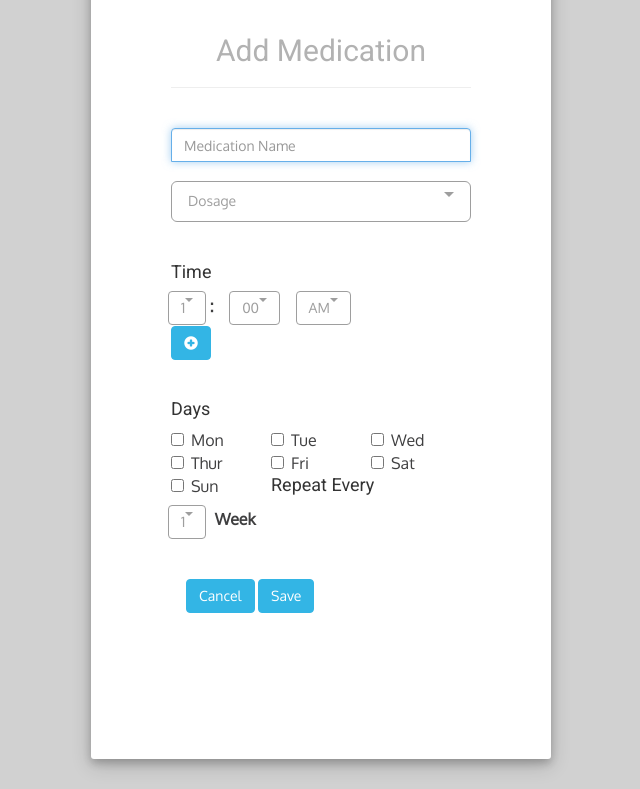
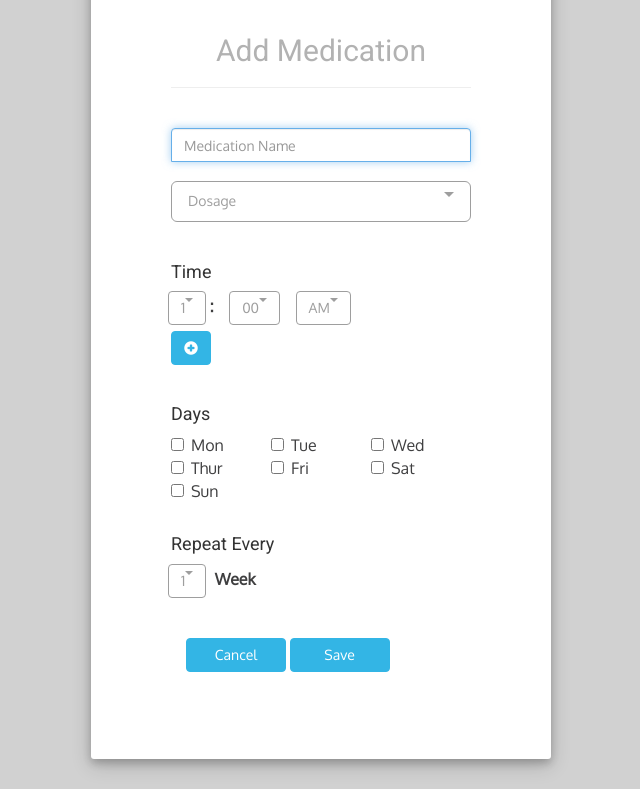
Before and after one commit to joharahalomair/PillApp, a PHP site: page /AddMedication.html in a window 1280 px wide. Shown: the part 61-850 px from the top of the page, without its empty margins (319-959 px from the left). Run offline with PHP 8.4, Linux system fonts and the light colour scheme; some libraries are stand-ins or nearby versions.

Commit message:
Update stylesheet.css

```diff
--- a/stylesheet.css
+++ b/stylesheet.css
@@ -43,69 +43,6 @@ body{
 }
 
 
-/*time clock*/
-.spiralContainer {
-  border-radius: 50%;
-  width:200px;
-  height:200px;
-  overflow:hidden;
-  margin:20px;
-
-  -webkit-animation: spin 3s linear 0s infinite reverse;
-  -moz-animation: spin 3s linear 0s infinite reverse;
-  -ms-animation: spin 3s linear 0s infinite reverse;
-  -o-animation: spin 3s linear 0s infinite reverse;
-  animation: spin 3s linear 0s infinite reverse;
-
-  -webkit-animation-play-state: paused;
-  -moz-animation-play-state: paused;
-  -ms-animation-play-state: paused;
-  -o-animation-play-state: paused;
-  animation-play-state: paused;
-}
-.spiral {
-  width:200px;
-  height:200px;
-  border-radius: 50%;
-  background-image: url("assets/pillboxLogosmall.png");
-  background-size: 70%;
-  background-repeat:no-repeat;
-  background-position:50% 50%;
-
-
-  -webkit-animation: spin 6s linear 0s infinite normal;
-  -moz-animation: spin 6s linear 0s infinite normal;
-  -ms-animation: spin 6s linear 0s infinite normal;
-  -o-animation: spin 6s linear 0s infinite normal;
-  animation: spin 6s linear 0s infinite normal;
-}
-.spiralContainer:hover {
-  -webkit-animation-play-state: running;
-  -moz-animation-play-state: running;
-  -ms-animation-play-state: running;
-  -o-animation-play-state: running;
-  animation-play-state: running;
-}
-@keyframes spin {
-  0% { transform: rotate(360deg); }
-  100% { transform: rotate(0deg); }
-}
-@-webkit-keyframes spin {
-  0% {-webkit-transform: rotate(360deg); }
-  100% { -webkit-transform: rotate(0deg); }
-}
-@-ms-keyframes spin {
-  0% {-ms-transform: rotate(360deg); }
-  100% { -ms-transform: rotate(0deg); }
-}
-@-moz-keyframes spin {
-  0% { -moz-transform: rotate(360deg); }
-  100% { -moz-transform: rotate(0deg); }
-}
-@-o-keyframes spin {
-  0% { -o-transform: rotate(360deg); }
-  100% { -o-transform: rotate(0deg); }
-}
 
 
 /*sign in form*/
@@ -204,6 +141,7 @@ label {
 }
 
 .repeat {
+	margin-top: 70px;
 	margin-bottom: 40px;
 }
 
@@ -294,10 +232,16 @@ label {
 	margin-top: 40px;
 	margin-bottom: 20px;
 }
+.timecontainer{
+	margin-top: 10px;
+}
+
 h4{
-	font-family:'Roboto', sans-serif;;
+	font-family:'Roboto', sans-serif;
 }
+
 #addAnotherTime{
+	margin-top: 5px;
 	background-color: #33b5e5;
 	border-color: #33b5e5;
 	color: #ffffff;
@@ -310,8 +254,14 @@ h4{
 	color: #ffffff;
 }
 
-.times{
+
+.cancel, .save{
+	width:100px;
 	margin-bottom: 10px;
+	display: inline-block;
+  	margin-left: auto;
+ 	margin-right: auto;
+
 }
 
 /*Main Dashboard*/
```
